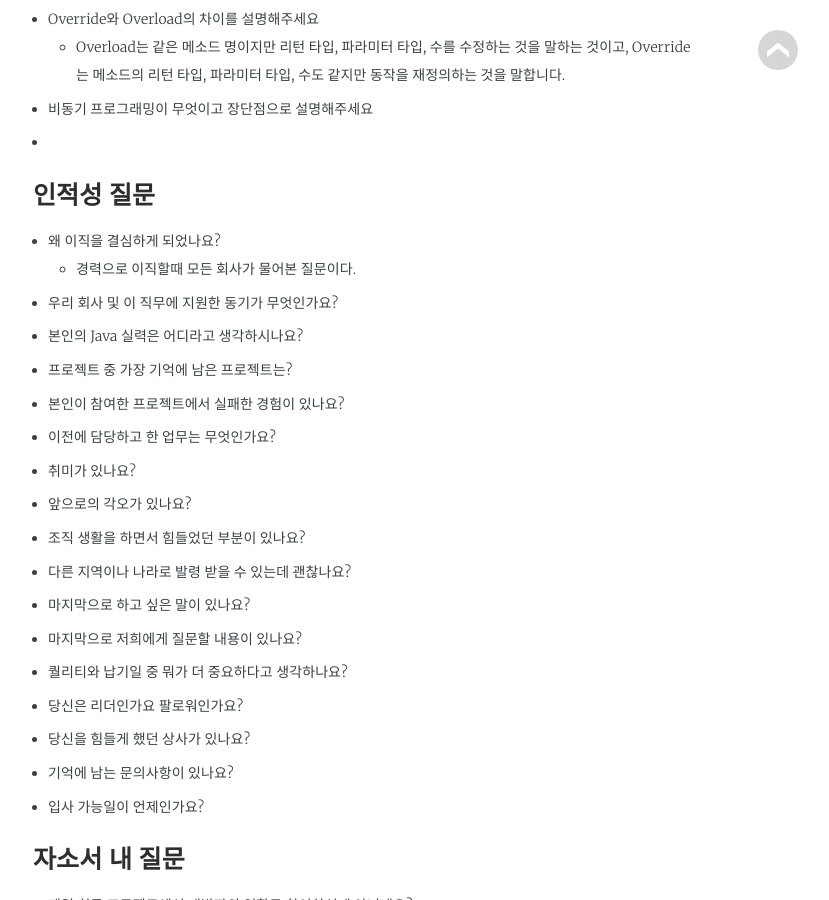
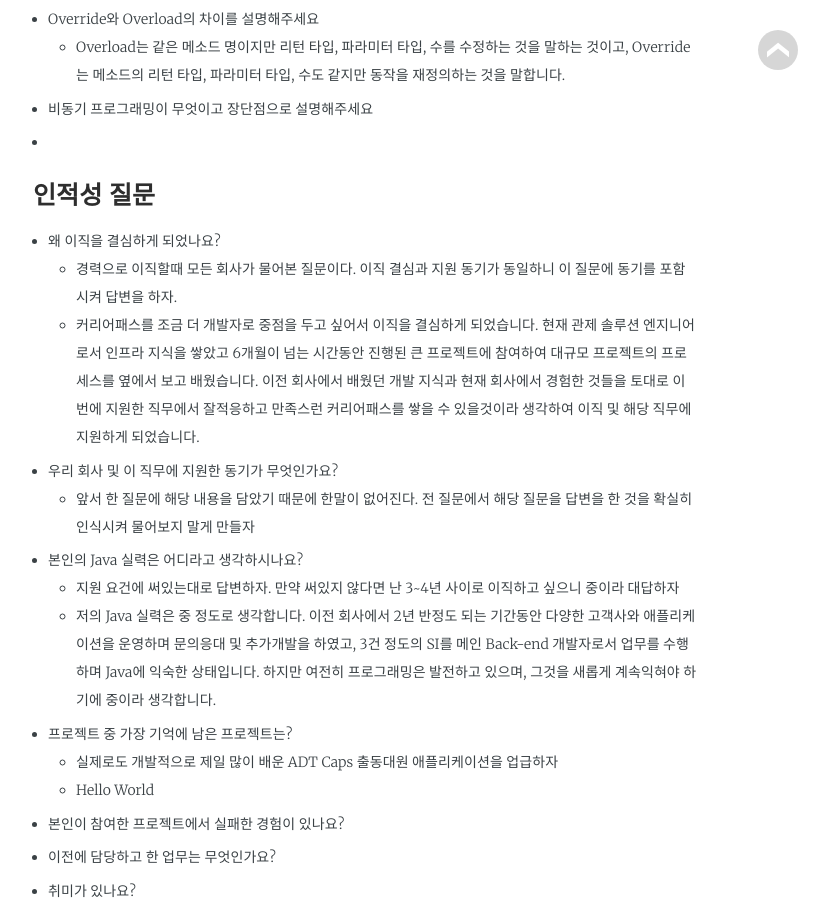
Before and after one commit to rmsdud2435/geunny-blog, a Jekyll site: the page built from _posts/2021-09-12-Interview_20210912.md, in a window 1280 px wide and 900 px high, scrolled down 1147 px. Shown: the whole window, without its empty margins (282-1111 px from the left). Built offline with Jekyll 4.4.1, drawn with Linux system fonts in a browser that asks for light colours; some web fonts are replaced.

Commit message:
add interview content

```diff
--- a/_posts/2021-09-12-Interview_20210912.md
+++ b/_posts/2021-09-12-Interview_20210912.md
@@ -36,13 +36,19 @@ comments:          true
 ### 인적성 질문
 
  - 왜 이직을 결심하게 되었나요?
-    - 경력으로 이직할때 모든 회사가 물어본 질문이다.
+    - 경력으로 이직할때 모든 회사가 물어본 질문이다. 이직 결심과 지원 동기가 동일하니 이 질문에 동기를 포함시켜 답변을 하자.
+    - 커리어패스를 조금 더 개발자로 중점을 두고 싶어서 이직을 결심하게 되었습니다. 현재 관제 솔루션 엔지니어로서 인프라 지식을 쌓았고 6개월이 넘는 시간동안 진행된 큰 프로젝트에 참여하여 대규모 프로젝트의 프로세스를 옆에서 보고 배웠습니다. 이전 회사에서 배웠던 개발 지식과 현재 회사에서 경험한 것들을 토대로 이번에 지원한 직무에서 잘적응하고 만족스런 커리어패스를 쌓을 수 있을것이라 생각하여 이직 및 해당 직무에 지원하게 되었습니다.
 
  - 우리 회사 및 이 직무에 지원한 동기가 무엇인가요?
+    - 앞서 한 질문에 해당 내용을 담았기 때문에 한말이 없어진다. 전 질문에서 해당 질문을 답변을 한 것을 확실히 인식시켜 물어보지 말게 만들자
 
  - 본인의 Java 실력은 어디라고 생각하시나요?
+    - 지원 요건에 써있는대로 답변하자. 만약 써있지 않다면 난 3~4년 사이로 이직하고 싶으니 중이라 대답하자
+    - 저의 Java 실력은 중 정도로 생각합니다. 이전 회사에서 2년 반정도 되는 기간동안 다양한 고객사와 애플리케이션을 운영하며 문의응대 및 추가개발을 하였고, 3건 정도의 SI를 메인 Back-end 개발자로서 업무를 수행하며 Java에 익숙한 상태입니다. 하지만 여전히 프로그래밍은 발전하고 있으며, 그것을 새롭게 계속익혀야 하기에 중이라 생각합니다.
 
  - 프로젝트 중 가장 기억에 남은 프로젝트는?
+    - 실제로도 개발적으로 제일 많이 배운 ADT Caps 출동대원 애플리케이션을 업급하자
+    - Hello World
 
  - 본인이 참여한 프로젝트에서 실패한 경험이 있나요?
 
```
